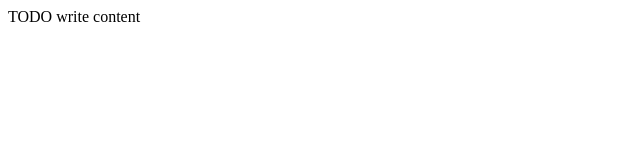
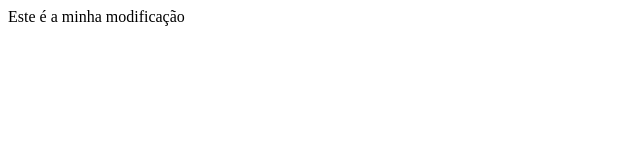
Before and after one commit to gybjfvg/projetoteste, a website: page ProjetoTeste/public_html/index.html in a window 1280 px wide. Shown: the full height of the page, 0-640 px from the left. Drawn offline with Linux system fonts and the light colour scheme.

Commit message:
Esse e meu terceiro commit

```diff
--- a/ProjetoTeste/public_html/index.html
+++ b/ProjetoTeste/public_html/index.html
@@ -11,6 +11,6 @@
         <meta name="viewport" content="width=device-width, initial-scale=1.0">
     </head>
     <body>
-        <div>TODO write content</div>
+        Este é a minha modificação
     </body>
 </html>
```
